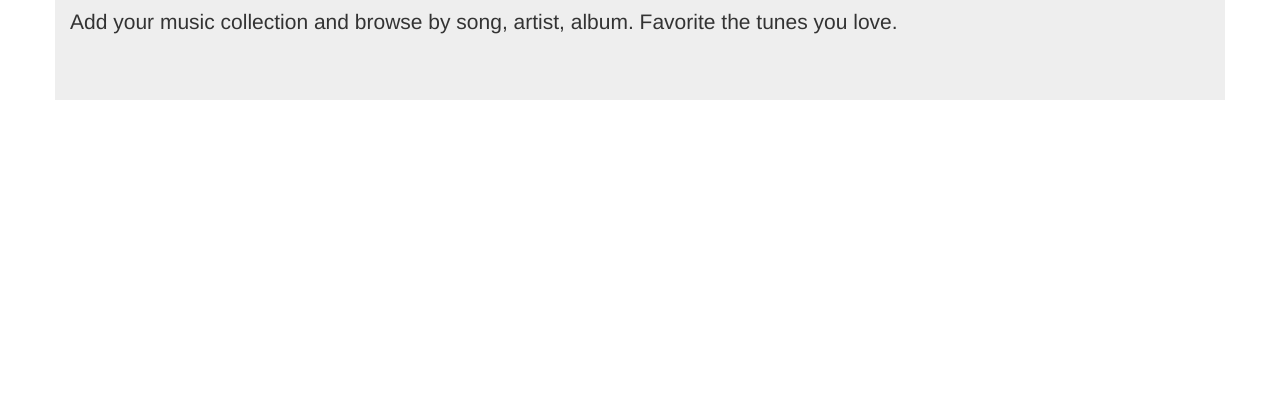
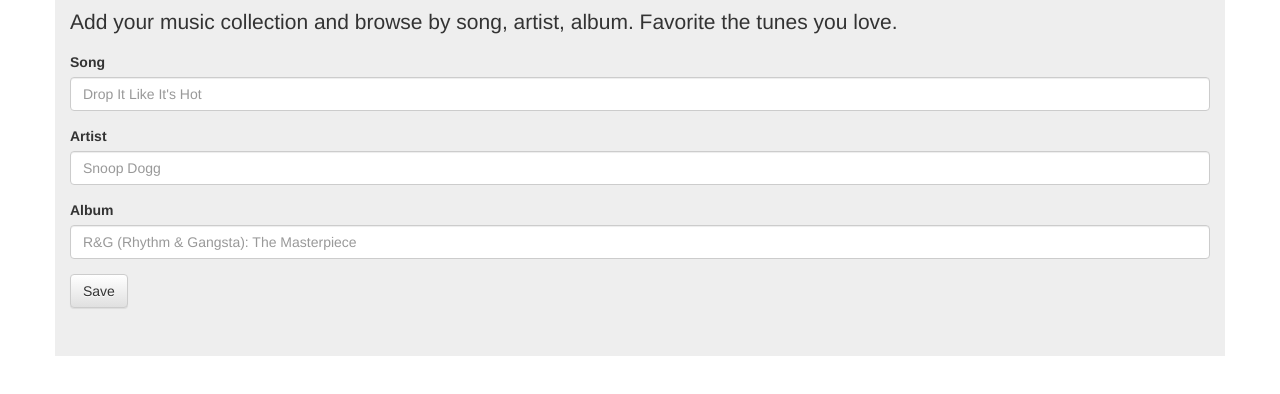
Before and after one commit to wh1tney/recordly, a website: page app/index.html in a window 1280 px wide. Shown: the part 212-606 px from the top of the page. Drawn offline with nearby package versions, Linux system fonts and the light colour scheme.

Commit message:
Add form for user input

```diff
--- a/app/partials/home.html
+++ b/app/partials/home.html
@@ -2,4 +2,22 @@
   <h1>Record your records</h1>
   <p class="lead">Add your music collection and browse by song, artist, album.
 Favorite the tunes you love.</p>
+  <form>
+    <div class="form-group">
+      <label for="song">Song</label>
+      <input type="text" class="form-control" id="song"
+  placeholder="Drop It Like It's Hot">
+    </div>
+    <div class="form-group">
+      <label for="artist">Artist</label>
+      <input type="email" class="form-control" id="artist"
+  placeholder="Snoop Dogg">
+    </div>
+    <div class="form-group">
+      <label for="album">Album</label>
+      <input type="email" class="form-control" id="album"
+  placeholder="R&G (Rhythm & Gangsta): The Masterpiece">
+    </div>
+    <button type="submit" class="btn btn-default">Save</button>
+  </form>
 </div>
```
